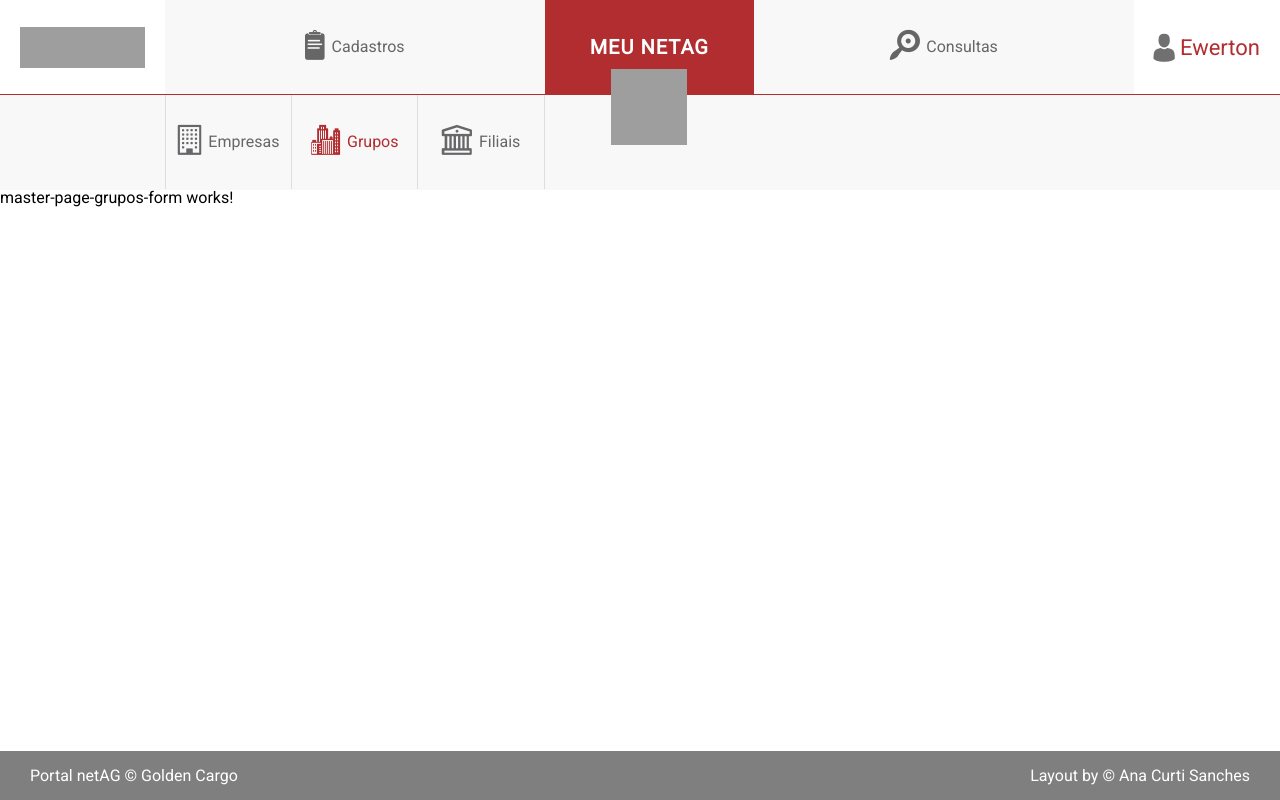
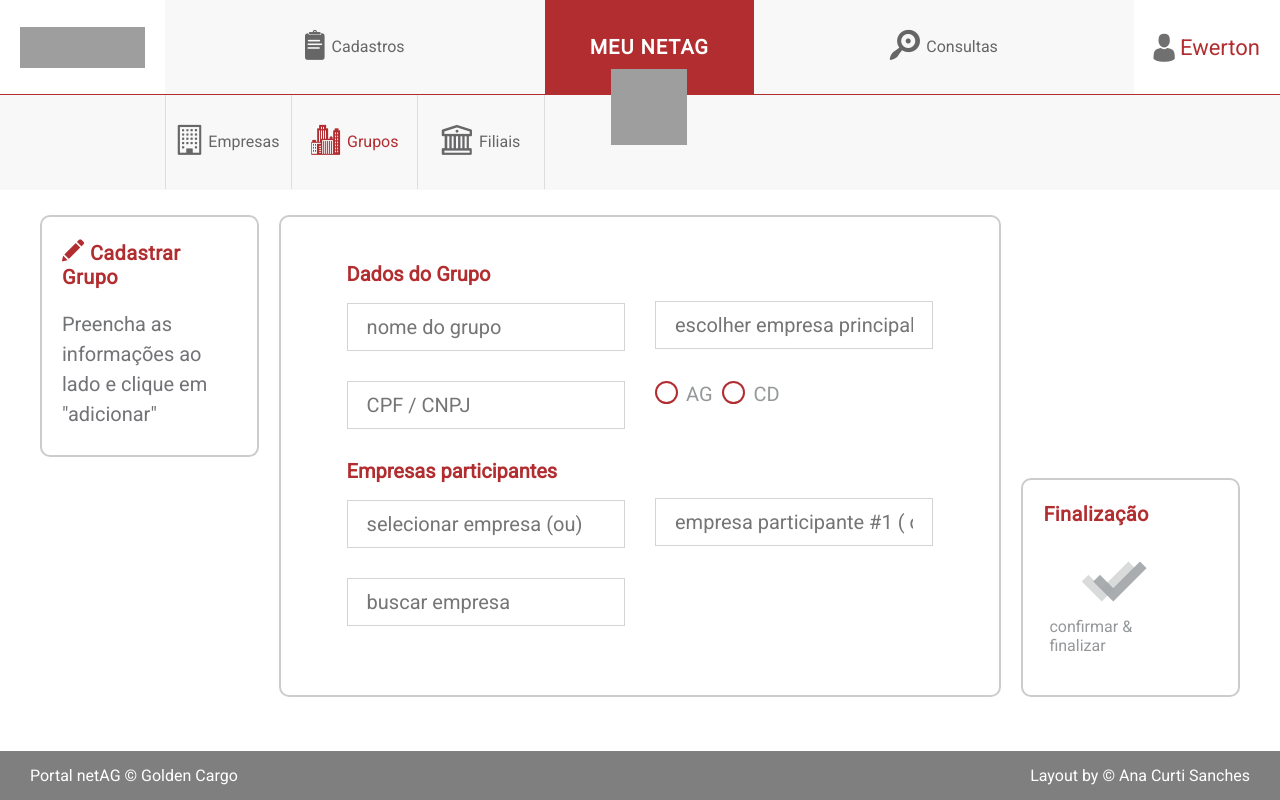
Before and after one commit to diego-mi/netag, an Angular app: page /master/grupos/cadastrar in a window 1280 px wide. Built offline with nearby package versions, Linux system fonts and the light colour scheme; grey boxes are pictures that could not be loaded.

Commit message:
ajustado tela de grupo e filiais

```diff
--- a/src/app/components/pages/master/master-page-filiais-form/master-page-filiais-form.component.html
+++ b/src/app/components/pages/master/master-page-filiais-form/master-page-filiais-form.component.html
@@ -19,12 +19,13 @@
       <div class="form-group form-group--half">
         <p class="form-section-title">
           <span class="text">Dados da Filial</span>
-          <input type="text" class="form-control" placeholder="nome da filial">
         </p>
+        <input type="text" class="form-control" placeholder="nome da filial">
       </div>
       <!-- form-group -->
       <!-- form-group -->
       <div class="form-group form-group--half">
+        <label class="label-fake"></label>
         <input type="text" class="form-control" placeholder="UF da filial">
       </div>
       <!-- form-group -->
@@ -33,7 +34,7 @@
     <!-- form row -->
     <div class="form-row">
       <!-- form-group -->
-      <div class="form-group form-group--half">
+      <div class="form-group form-group--single">
         <input type="text" class="form-control" placeholder="código logix">
       </div>
       <!-- form-group -->
@@ -66,7 +67,6 @@
       <!-- form-group -->
       <!-- form-group -->
       <div class="form-group form-group--half">
-        <label class="label-fake"></label>
         <input type="text" class="form-control" placeholder="op#4">
       </div>
       <!-- form-group -->
--- a/src/app/components/pages/master/master-page-grupos-edit/master-page-grupos-edit.component.html
+++ b/src/app/components/pages/master/master-page-grupos-edit/master-page-grupos-edit.component.html
@@ -1,3 +1,110 @@
-<p>
-  master-page-grupos-edit works!
-</p>
+<form class="form">
+  <!-- block title form -->
+  <header class="form-header">
+    <h2 class="form-title">
+      <i class="icon-edit"></i>
+      Editar Grupo
+    </h2>
+    <p class="form-description">
+      Preencha as informações ao lado e clique em "adicionar"
+    </p>
+  </header>
+  <!-- block title form -->
+
+  <!-- form content -->
+  <div class="form-content">
+    <!-- form row -->
+    <div class="form-row">
+      <!-- form-group -->
+      <div class="form-group form-group--half">
+        <p class="form-section-title">
+          <span class="text">Dados do Grupo</span>
+        </p>
+        <input type="text" class="form-control" placeholder="nome do grupo">
+      </div>
+      <!-- form-group -->
+      <!-- form-group -->
+      <div class="form-group form-group--half">
+        <label class="label-fake"></label>
+        <input type="text" class="form-control" placeholder="escolher empresa principal">
+      </div>
+      <!-- form-group -->
+    </div>
+    <!-- form row -->
+    <!-- form row -->
+    <div class="form-row">
+      <!-- form-group -->
+      <div class="form-group form-group--half">
+        <input type="text" class="form-control" placeholder="CPF / CNPJ">
+      </div>
+      <!-- form-group -->
+      <!-- form-group -->
+      <div class="form-group form-group--half">
+        <label class="input-label" for="">
+          <div class="checkbox-simple">
+            <input class="checkbox" type="checkbox" value="1" id="checkbox-simple2" name="" />
+
+            <label for="checkbox-simple2">
+            </label>
+          </div>
+          AG
+        </label>
+        <label class="input-label" for="">
+          <div class="checkbox-simple">
+            <input class="checkbox" type="checkbox" value="1" id="checkbox-simple3" name="" />
+
+            <label for="checkbox-simple3">
+            </label>
+          </div>
+          CD
+        </label>
+      </div>
+      <!-- form-group -->
+    </div>
+    <!-- form row -->
+    <!-- form row -->
+    <div class="form-row">
+      <!-- form-group -->
+      <div class="form-group form-group--half">
+        <p class="form-section-title">
+          <span class="text">Empresas participantes</span>
+        </p>
+        <input type="text" class="form-control" placeholder="selecionar empresa (ou)">
+      </div>
+      <!-- form-group -->
+
+      <!-- form-group -->
+      <div class="form-group form-group--half">
+        <label class="label-fake"></label>
+        <input type="text" class="form-control" placeholder="empresa participante #1 ( cpf/cnpj #1 )">
+      </div>
+      <!-- form-group -->
+    </div>
+    <!-- form row -->
+    <!-- form row -->
+    <div class="form-row">
+      <!-- form-group -->
+      <div class="form-group form-group--single">
+        <input type="text" class="form-control" placeholder="buscar empresa">
+      </div>
+      <!-- form-group -->
+    </div>
+    <!-- form row -->
+  </div>
+  <!-- form content -->
+
+  <!-- form actions -->
+  <div class="form-actions">
+    <h2 class="form-title">
+      Finalização
+    </h2>
+    <button class="form-btn form-btn-finish form-btn-large">
+      <span class="icon-form-finish">
+        <span class="icon-form-finish-single first"></span>
+        <span class="icon-form-finish-single second"></span>
+      </span>
+      <span class="text">confirmar & finalizar</span>
+    </button>
+  </div>
+  <!-- form actions -->
+</form>
--- a/src/app/components/pages/master/master-page-grupos-form/master-page-grupos-form.component.html
+++ b/src/app/components/pages/master/master-page-grupos-form/master-page-grupos-form.component.html
@@ -1,3 +1,110 @@
-<p>
-  master-page-grupos-form works!
-</p>
+<form class="form">
+  <!-- block title form -->
+  <header class="form-header">
+    <h2 class="form-title">
+      <i class="icon-edit"></i>
+      Cadastrar Grupo
+    </h2>
+    <p class="form-description">
+      Preencha as informações ao lado e clique em "adicionar"
+    </p>
+  </header>
+  <!-- block title form -->
+
+  <!-- form content -->
+  <div class="form-content">
+    <!-- form row -->
+    <div class="form-row">
+      <!-- form-group -->
+      <div class="form-group form-group--half">
+        <p class="form-section-title">
+          <span class="text">Dados do Grupo</span>
+        </p>
+        <input type="text" class="form-control" placeholder="nome do grupo">
+      </div>
+      <!-- form-group -->
+      <!-- form-group -->
+      <div class="form-group form-group--half">
+        <label class="label-fake"></label>
+        <input type="text" class="form-control" placeholder="escolher empresa principal">
+      </div>
+      <!-- form-group -->
+    </div>
+    <!-- form row -->
+    <!-- form row -->
+    <div class="form-row">
+      <!-- form-group -->
+      <div class="form-group form-group--half">
+        <input type="text" class="form-control" placeholder="CPF / CNPJ">
+      </div>
+      <!-- form-group -->
+      <!-- form-group -->
+      <div class="form-group form-group--half">
+        <label class="input-label" for="">
+          <div class="checkbox-simple">
+            <input class="checkbox" type="checkbox" value="1" id="checkbox-simple2" name="" />
+
+            <label for="checkbox-simple2">
+            </label>
+          </div>
+          AG
+        </label>
+        <label class="input-label" for="">
+          <div class="checkbox-simple">
+            <input class="checkbox" type="checkbox" value="1" id="checkbox-simple3" name="" />
+
+            <label for="checkbox-simple3">
+            </label>
+          </div>
+          CD
+        </label>
+      </div>
+      <!-- form-group -->
+    </div>
+    <!-- form row -->
+    <!-- form row -->
+    <div class="form-row">
+      <!-- form-group -->
+      <div class="form-group form-group--half">
+        <p class="form-section-title">
+          <span class="text">Empresas participantes</span>
+        </p>
+        <input type="text" class="form-control" placeholder="selecionar empresa (ou)">
+      </div>
+      <!-- form-group -->
+
+      <!-- form-group -->
+      <div class="form-group form-group--half">
+        <label class="label-fake"></label>
+        <input type="text" class="form-control" placeholder="empresa participante #1 ( cpf/cnpj #1 )">
+      </div>
+      <!-- form-group -->
+    </div>
+    <!-- form row -->
+    <!-- form row -->
+    <div class="form-row">
+      <!-- form-group -->
+      <div class="form-group form-group--single">
+        <input type="text" class="form-control" placeholder="buscar empresa">
+      </div>
+      <!-- form-group -->
+    </div>
+    <!-- form row -->
+  </div>
+  <!-- form content -->
+
+  <!-- form actions -->
+  <div class="form-actions">
+    <h2 class="form-title">
+      Finalização
+    </h2>
+    <button class="form-btn form-btn-finish form-btn-large">
+      <span class="icon-form-finish">
+        <span class="icon-form-finish-single first"></span>
+        <span class="icon-form-finish-single second"></span>
+      </span>
+      <span class="text">confirmar & finalizar</span>
+    </button>
+  </div>
+  <!-- form actions -->
+</form>
--- a/src/app/components/pages/master/master-page-grupos/master-page-grupos.component.html
+++ b/src/app/components/pages/master/master-page-grupos/master-page-grupos.component.html
@@ -5,7 +5,7 @@
 
     <a class="search__action__link">
       <span class="icon-plus-full search__action__link__icon"></span>
-      <span class="search__action__link__text" [routerLink]="['/master/empresas/cadastrar']">adicionar novo grupo</span>
+      <span class="search__action__link__text" [routerLink]="['/master/grupos/cadastrar']">adicionar novo grupo</span>
     </a>
   </div>
   <!--action/info/etc-->
@@ -175,7 +175,7 @@
 
         <!--show actions-->
         <td class="td-first td-first--text-td-first td-first--text-normal">
-          <i class="icon-edit action-edit table__td_action" title="Editar"></i>
+          <a [routerLink]="['/master/grupos/editar']" class="icon-edit action-edit table__td_action" title="Editar"></a>
           <i class="icon-delete action-delete table__td_action" title="Remover"></i>
         </td>
         <!--show actions-->
@@ -203,7 +203,8 @@
 
         <!--show actions-->
         <td class="td-first td-first--text-td-first td-first--text-normal">
-          <i class="icon-edit action-edit table__td_action" title="Editar"></i>
+          <a [routerLink]="['/master/grupos/editar']" class="icon-edit action-edit table__td_action" title="Editar"></a>
+
           <i class="icon-delete action-delete table__td_action" title="Remover"></i>
         </td>
         <!--show actions-->
--- a/src/assets/sass/common/form.scss
+++ b/src/assets/sass/common/form.scss
@@ -73,6 +73,9 @@
     &:last-child {
       margin-left: 15px;
     }
+  }
+  &--single {
+    width: calc(50% - 15px);
   }
 }
 
@@ -188,9 +191,7 @@ div.form-group label.input-label,
 .checkbox-slider input[type=checkbox]:checked+label {
   left: 27px;
   background: $color-primary;
-}
-
-// FORM BTN
+} // FORM BTN
 .form-actions {
   @extend .box;
   @extend .flex;
```
Also changed, not shown: src/app/components/pages/master/master-page-filiais-edit/master-page-filiais-edit.component.html (+7 -5 lines).
